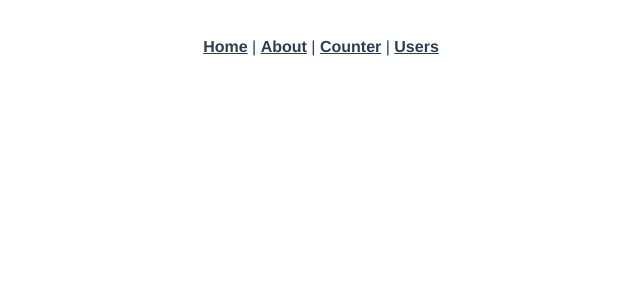
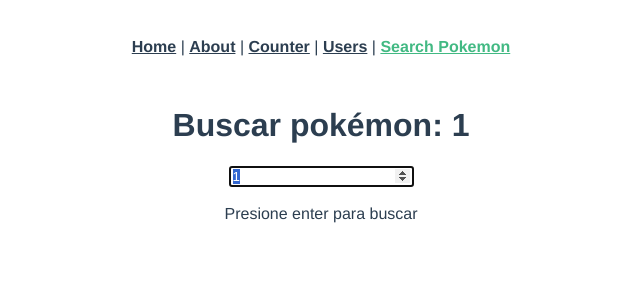
Before and after one commit to Nanomixer98/composition-api, a Vue app: page /#/pokemon-search in a window 1280 px wide. Shown: the top 300 px of the page, without its empty margins (319-959 px from the left). Built offline with nearby package versions, Linux system fonts and the light colour scheme.

Commit message:
Using router with composition api

```diff
--- a/src/App.vue
+++ b/src/App.vue
@@ -3,7 +3,8 @@
     <router-link to="/">Home</router-link> |
     <router-link to="/about">About</router-link> |
     <router-link :to="{ name: 'counter' }">Counter</router-link> |
-    <router-link :to="{ name: 'users' }">Users</router-link>
+    <router-link :to="{ name: 'users' }">Users</router-link> |
+    <router-link :to="{ name: 'pokemon-search' }">Search Pokemon</router-link>
   </nav>
   <router-view  v-slot="{ Component, route }">
     <keep-alive>
--- a/src/router/index.js
+++ b/src/router/index.js
@@ -24,7 +24,17 @@
     path: '/users',
     name: 'users',
     component: () => import(/* webpackChunkName: "counter" */ '../views/UsersView.vue')
-  }
+  },
+  {
+    path: '/pokemon-search',
+    name: 'pokemon-search',
+    component: () => import(/* webpackChunkName: "counter" */ '../views/SearchPokemon.vue')
+  },
+  {
+    path: '/pokemon/:id',
+    name: 'pokemon-id',
+    component: () => import(/* webpackChunkName: "counter" */ '../views/Pokemon.vue')
+  },
 ]
 
 const router = createRouter({
--- /dev/null
+++ b/src/views/Pokemon.vue
@@ -0,0 +1,18 @@
+<template>
+  <h1>Pokemon View</h1>
+</template>
+
+<script>
+import { useRoute } from 'vue-router';
+
+export default {
+
+    setup() {
+
+        const route = useRoute()
+        console.log(route.params);
+
+    }
+
+}
+</script>
--- /dev/null
+++ b/src/views/SearchPokemon.vue
@@ -0,0 +1,45 @@
+
+<template>
+  <h1>Buscar pokémon: {{ pokemonId }}</h1>
+  <form @submit.prevent="onSubmit">
+    <input
+        type="number"
+        placeholder="Número del pokémon"
+        v-model="pokemonId"
+        ref="txtSearchId"
+        >
+    </form>
+    <br>
+    <span>Presione enter para buscar</span>
+</template>
+
+<script>
+import { ref, onActivated } from 'vue';
+import { useRouter } from 'vue-router';
+
+export default {
+
+    setup() {
+        // console.log(this.$router);
+        const router = useRouter()
+        const pokemonId = ref(1)
+        const txtSearchId = ref()
+
+        onActivated(() => {
+            // txtSearchId.value.focus()
+            txtSearchId.value.select()
+        })
+
+        return {
+            pokemonId,
+            txtSearchId,
+
+            onSubmit: () => {
+                console.log('pokemon a buscar: ', pokemonId.value);
+                router.push({ name: 'pokemon-id', params: { id: pokemonId.value } })
+            }
+        }
+    }
+
+}
+</script>
```
